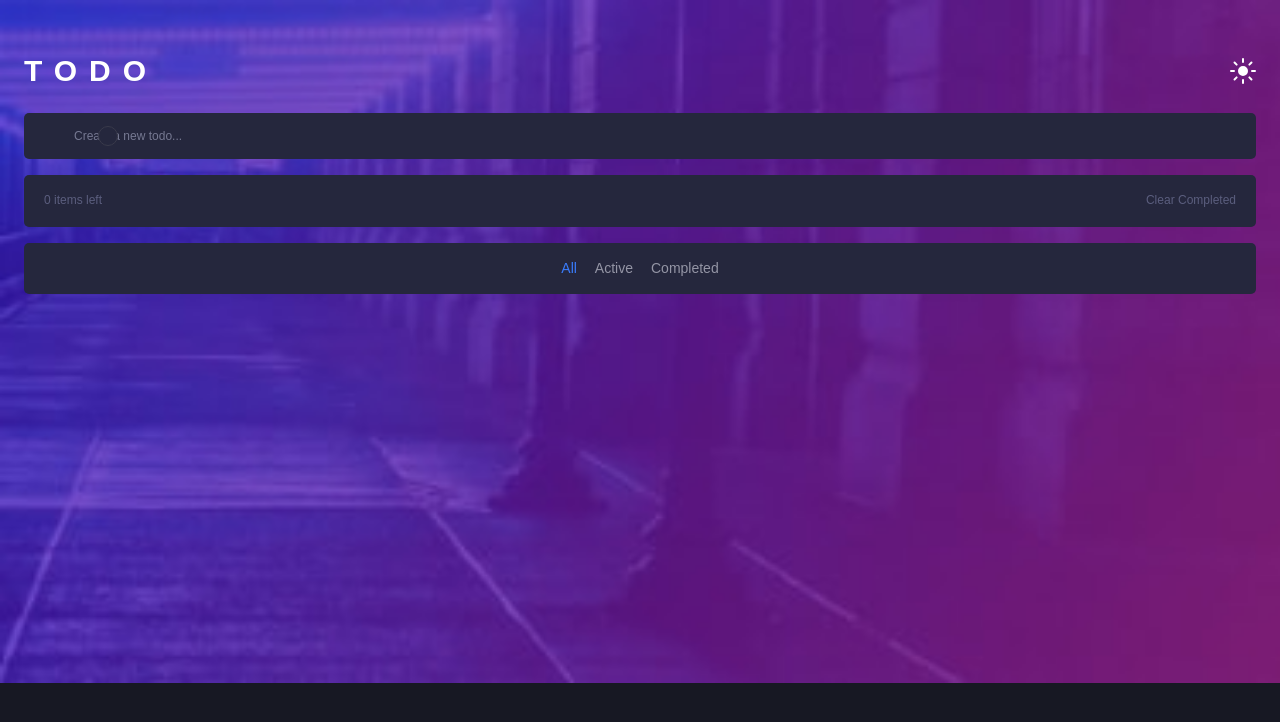
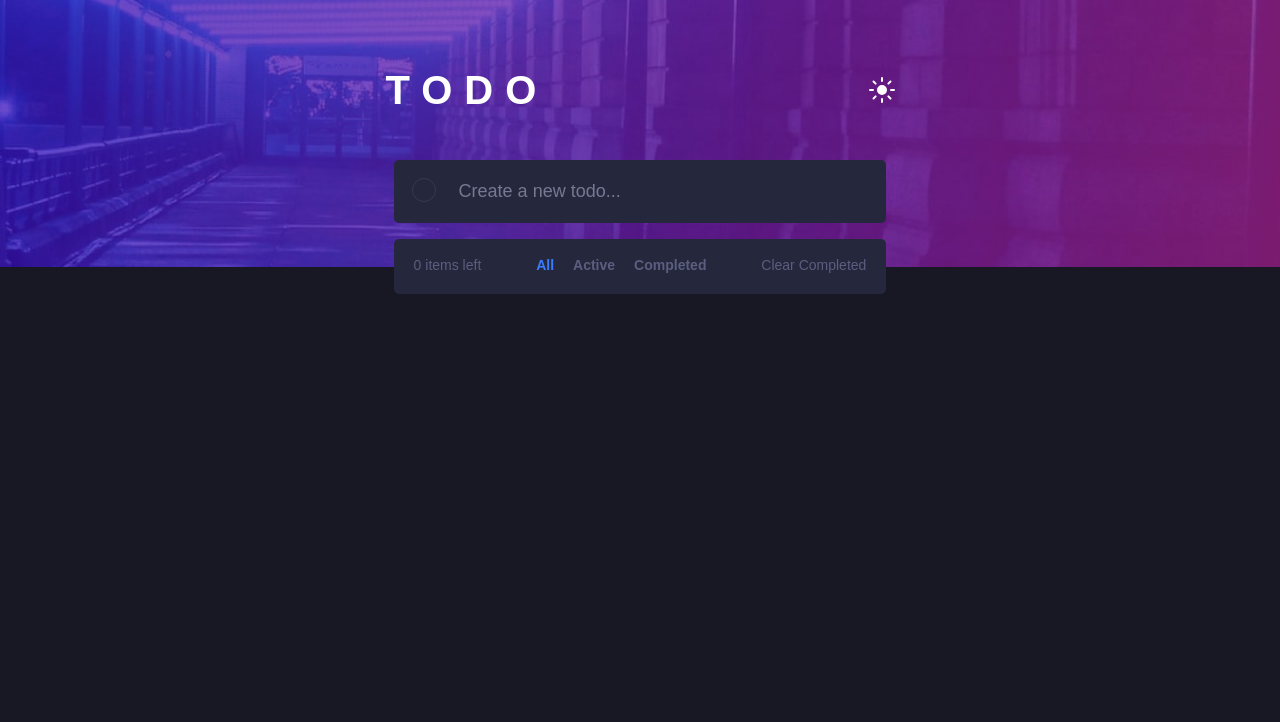
Before and after one commit to Bdmnss/todo-app, a React (Vite) app: page / in a window 1280 px wide. Shown: the top 722 px of the page. Built offline with nearby package versions, Linux system fonts and the light colour scheme.

Commit message:
adding responsive styles and hovers

```diff
--- a/src/App.jsx
+++ b/src/App.jsx
@@ -16,16 +16,20 @@ function App() {
       <main
         className={`min-h-screen min-w-screen ${
           dark
-            ? "bg-dark-bg-img-mobile bg-[#171823]"
-            : "bg-light-bg-img-mobile bg-[#fafafa]"
+            ? "bg-dark-bg-img-mobile bg-[#171823] sm:bg-dark-bg-img-dekstop"
+            : "bg-light-bg-img-mobile bg-[#fafafa] sm:bg-light-bg-img-dekstop"
         } bg-contain bg-no-repeat`}
       >
-        <div className="mx-auto  px-[2.4rem] pt-[4.8rem] pb-[12.6rem]">
-          <div className="flex justify-between items-center mb-[2rem]">
-            <h1 className="text-[3rem] tracking-[1.2rem] text-white font-bold">
+        <div className="mx-auto px-[2.4rem] pt-[4.8rem] pb-[12.6rem] lg:pt-[6rem]">
+          <div
+            className="flex justify-between items-center mb-[2rem] md:justify-center md:gap-[39%]
+          lg:gap-[26%] lg:mb-[4rem] 2xl:gap-[29.5%]"
+          >
+            <h1 className="text-[3rem] tracking-[1.2rem] text-white font-bold lg:text-[4rem]">
               TODO
             </h1>
             <img
+              className="cursor-pointer"
               src={dark ? "/images/icon-sun.svg" : "/images/icon-moon.svg"}
               alt={dark ? "sun icon" : "moon icon"}
               onClick={handleDarkMode}
@@ -37,6 +41,7 @@ function App() {
           <TodoList
             todos={todos}
             setTodos={setTodos}
+            allTodos={allTodos}
             setAllTodos={setAllTodos}
             dark={dark}
           />
--- a/src/Components/AddTodo.jsx
+++ b/src/Components/AddTodo.jsx
@@ -31,21 +31,22 @@ export default function AddTodo({ setTodos, setAllTodos, dark }) {
   };
 
   return (
-    <div className="relative mb-[1.6rem]">
+    <div className="relative mb-[1.6rem] flex md:justify-center">
       <button
         onClick={handleAdd}
         className={`absolute w-[2rem] h-[2rem] ${
           dark ? "bg-[#25273d] border-[#393a4b]" : "bg-white border-[#e3e4f1]"
-        } top-[29%] left-[6%] rounded-[50%]
-              border-[1px] border-solid`}
+        } top-[29%] left-[6%] rounded-[50%] border-[1px] border-solid sm:left-[3%] md:left-[22%]
+        lg:left-[31.5%] lg:w-[2.4rem] lg:h-[2.4rem]`}
       ></button>
       <input
-        className={`w-[100%] py-[1.4rem] pr-[10rem] pl-[5rem] ${
-          dark
-            ? "bg-[#25273d] placeholder-[#767992] text-[#c8cbe7]"
-            : "bg-white placeholder-[#9495a5] text-[#393a4b]"
-        }
-              outline-none rounded-[5px] text-[1.2rem]`}
+        className={`w-[100%] py-[1.4rem] pr-[10rem] pl-[5rem] outline-none rounded-[5px] text-[1.2rem]
+           ${
+             dark
+               ? "bg-[#25273d] placeholder-[#767992] text-[#c8cbe7]"
+               : "bg-white placeholder-[#9495a5] text-[#393a4b]"
+           }
+         md:w-[60%] lg:w-[40%] lg:py-[1.8rem] lg:pl-[6.5rem] lg:text-[1.8rem]`}
         type="text"
         placeholder="Create a new todo..."
         value={inputValue}
--- a/src/Components/TodoList.jsx
+++ b/src/Components/TodoList.jsx
@@ -1,7 +1,13 @@
 import React from "react";
 import { useState } from "react";
 
-export default function TodoList({ todos, setTodos, setAllTodos, dark }) {
+export default function TodoList({
+  todos,
+  setTodos,
+  allTodos,
+  setAllTodos,
+  dark,
+}) {
   const [allActive, setAllActive] = useState(true);
   const [active, setActive] = useState(false);
   const [completed, setCompleted] = useState(false);
@@ -91,7 +97,8 @@ export default function TodoList({ todos, setTodos, setAllTodos, dark }) {
   const counter = todos.map((todo) => todo).length;
 
   return (
-    <div>
+    <div className="md:flex justify-center">
+      <div className="md:w-[60%] lg:w-[40%]">
         <div
           className={`rounded-[5px] overflow-hidden ${
             dark ? "bg-[#25273d]" : "bg-white shadow-down-shadow"
@@ -101,13 +108,14 @@ export default function TodoList({ todos, setTodos, setAllTodos, dark }) {
             {todos.map((todo) => (
               <li
                 key={todo.id}
-              className={`flex justify-between items-center py-[1.4rem] pr-[2rem]
-                  pl-[2rem] border-b-[1px] border-b-solid ${
+                className={`flex justify-between items-center py-[1.4rem] px-[2rem] border-b-[1px]
+                    border-b-solid ${
                       dark ? "border-b-[#393a4b]" : "border-b-[#e3e4f1]"
-                  }`}
+                    } lg:py-[1.8rem] lg:px-[2.5rem]`}
               >
-              <div className="flex items-center gap-[1.2rem] text-[1.2rem]">
+                <div className="flex items-center gap-[1.2rem] text-[1.2rem] lg:text-[1.8rem]">
                   <input
+                    className="cursor-pointer"
                     type="checkbox"
                     onChange={(event) => handleCheck(todo.id, event)}
                   />
@@ -120,7 +128,7 @@ export default function TodoList({ todos, setTodos, setAllTodos, dark }) {
                         : todo.isDone
                         ? "line-through text-[#d1d2da]"
                         : "text-[#494c6b]"
-                  }`}
+                    } cursor-pointer`}
                   >
                     {todo.text}
                   </span>
@@ -128,7 +136,7 @@ export default function TodoList({ todos, setTodos, setAllTodos, dark }) {
                 <img
                   src="/images/icon-cross.svg"
                   alt="cross icon"
-                className="w-[1.2rem] h-[1.2rem]"
+                  className="w-[1.2rem] h-[1.2rem] cursor-pointer"
                   onClick={() => handleDelete(todo.id)}
                 />
               </li>
@@ -136,10 +144,52 @@ export default function TodoList({ todos, setTodos, setAllTodos, dark }) {
             <div
               className={`mt-[1.6rem] flex mb-[1.8rem] justify-between text-[1.2rem] px-[2rem] ${
                 dark ? "text-[#5b5e7e]" : "text-[#9495a5]"
-            } `}
+              } lg:text-[1.4rem]`}
             >
               <p>{counter} items left</p>
-            <div className="flex gap-[1.9rem] font-bold hidden">
+              <div className="flex gap-[1.9rem] font-bold hidden sm:flex">
+                <p
+                  onClick={handleAll}
+                  className={`cursor-pointer ${
+                    allActive ? "text-[#3a7cfd]" : null
+                  } ${dark ? "hover:text-[#e3e4f1]" : "hover:text-[#494c6b]"}`}
+                >
+                  All
+                </p>
+                <p
+                  onClick={handleActive}
+                  className={`cursor-pointer ${
+                    active ? "text-[#3a7cfd]" : null
+                  } ${dark ? "hover:text-[#e3e4f1]" : "hover:text-[#494c6b]"}`}
+                >
+                  Active
+                </p>
+                <p
+                  onClick={handleCompleted}
+                  className={`cursor-pointer ${
+                    completed ? "text-[#3a7cfd]" : null
+                  } ${dark ? "hover:text-[#e3e4f1]" : "hover:text-[#494c6b]"}`}
+                >
+                  Completed
+                </p>
+              </div>
+              <p
+                onClick={handleClearCompleted}
+                className={`cursor-pointer ${
+                  dark ? "hover:text-[#e3e4f1]" : "hover:text-[#494c6b]"
+                }`}
+              >
+                Clear Completed
+              </p>
+            </div>
+          </ul>
+        </div>
+        <div
+          className={`flex justify-center mt-[1.6rem] gap-[1.8rem] text-[1.4rem] text-[#9495a5]
+              py-[1.5rem] rounded-[5px] sm:hidden ${
+                dark ? "bg-[#25273d]" : "bg-white shadow-down-shadow"
+              }`}
+        >
           <p
             onClick={handleAll}
             className={allActive ? "text-[#3a7cfd]" : null}
@@ -159,28 +209,6 @@ export default function TodoList({ todos, setTodos, setAllTodos, dark }) {
             Completed
           </p>
         </div>
-            <p onClick={handleClearCompleted}>Clear Completed</p>
-          </div>
-        </ul>
-      </div>
-      <div
-        className={`flex justify-center mt-[1.6rem] gap-[1.8rem] text-[1.4rem] text-[#9495a5]
-              py-[1.5rem] rounded-[5px] ${
-                dark ? "bg-[#25273d]" : "bg-white shadow-down-shadow"
-              }`}
-      >
-        <p onClick={handleAll} className={allActive ? "text-[#3a7cfd]" : null}>
-          All
-        </p>
-        <p onClick={handleActive} className={active ? "text-[#3a7cfd]" : null}>
-          Active
-        </p>
-        <p
-          onClick={handleCompleted}
-          className={completed ? "text-[#3a7cfd]" : null}
-        >
-          Completed
-        </p>
       </div>
     </div>
   );
```
Lines whose indentation alone changed are shown as unchanged.
